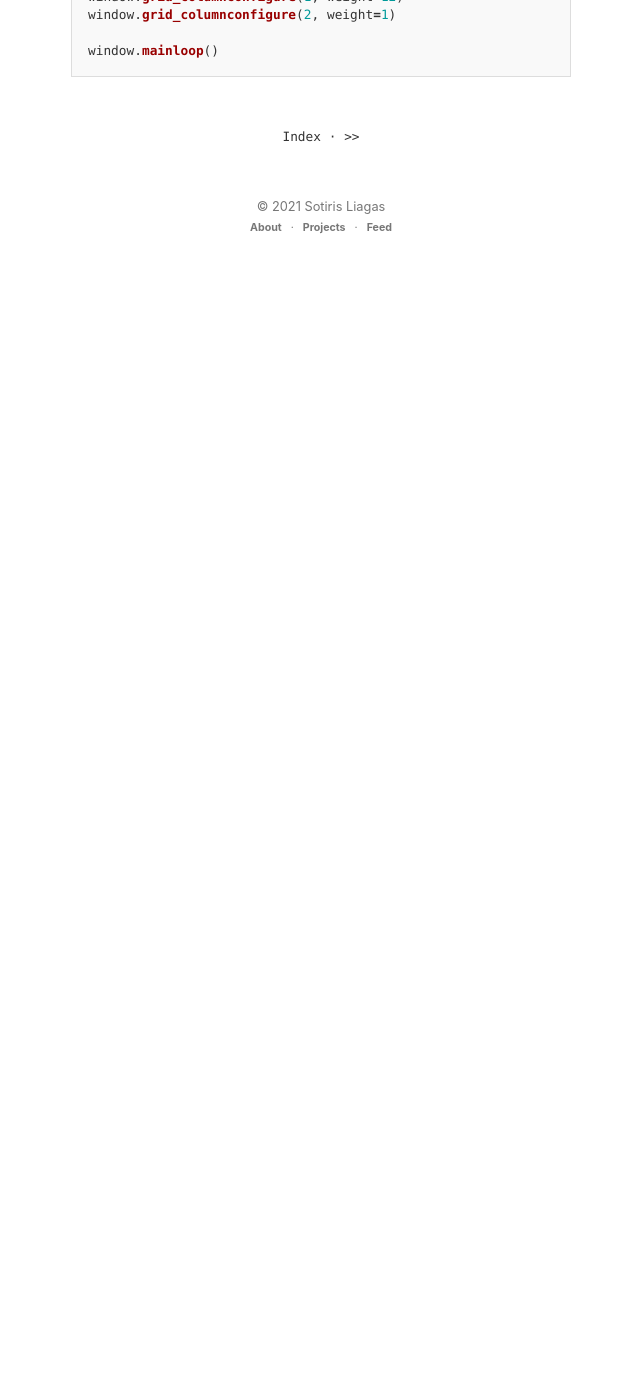
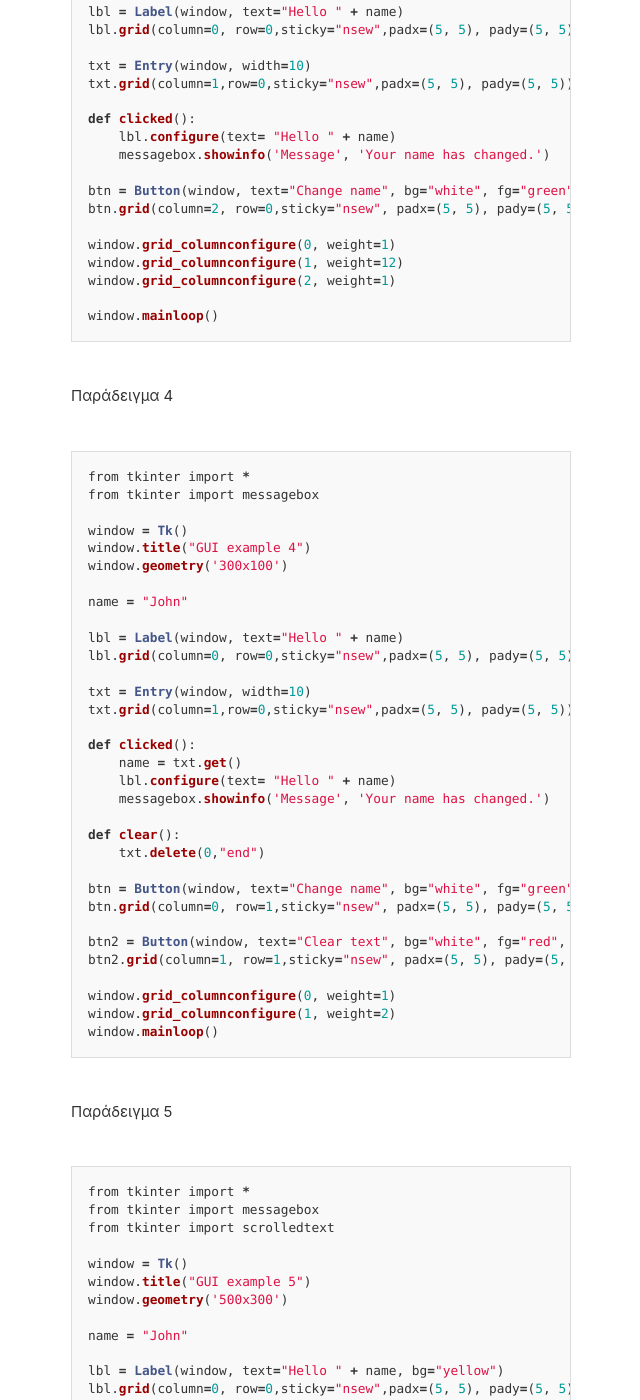
Before and after one commit to liagason/A-Jekyll-Blog, a Jekyll site: the page built from _posts/2021-06-12-simlpe-gui-in-python.md, in a window 1280 px wide and 1400 px high, scrolled down 1482 px. Shown: the whole window, without its empty margins (319-959 px from the left). Built offline with Jekyll 4.4.1, drawn with Linux system fonts in a browser that asks for light colours; before the commit the page ends 1755 px from its top, so only the background shows below that; some of the changed text lies outside the part shown.

Commit message:
Update 2021-06-12-simlpe-gui-in-python.md

````diff
--- a/_posts/2021-06-12-simlpe-gui-in-python.md
+++ b/_posts/2021-06-12-simlpe-gui-in-python.md
@@ -3,6 +3,9 @@ layout: post
 title: Απλό GUI στην Python με tkinter
 ---
 
+Μερικά απλά παραδείγματα για να ξεκινήσουμε να φτιάχνουμε γραφικά περιβάλλοντα με την Python.
+
+Παράδειγμα 1
 ```python
 from tkinter import *
 
@@ -21,11 +24,12 @@ btn.grid(column=1, row=0)
 window.mainloop()
 ```
 
+Παράδειγμα 2
 ```python
 from tkinter import *
 
 window = Tk()
-window.title("GUI example 1")
+window.title("GUI example 2")
 window.geometry('300x100')
 
 name = "John"
@@ -42,6 +46,7 @@ btn.grid(column=1, row=0)
 window.mainloop()
 ```
 
+Παράδειγμα 3
 ```python
 from tkinter import *
 from tkinter import messagebox
@@ -71,3 +76,89 @@ window.grid_columnconfigure(2, weight=1)
 
 window.mainloop()
 ```
+
+Παράδειγμα 4
+```python
+from tkinter import *
+from tkinter import messagebox
+
+window = Tk()
+window.title("GUI example 4")
+window.geometry('300x100')
+
+name = "John"
+
+lbl = Label(window, text="Hello " + name)
+lbl.grid(column=0, row=0,sticky="nsew",padx=(5, 5), pady=(5, 5))
+
+txt = Entry(window, width=10)
+txt.grid(column=1,row=0,sticky="nsew",padx=(5, 5), pady=(5, 5))
+
+def clicked():
+    name = txt.get()
+    lbl.configure(text= "Hello " + name)
+    messagebox.showinfo('Message', 'Your name has changed.')
+
+def clear():
+    txt.delete(0,"end")
+
+btn = Button(window, text="Change name", bg="white", fg="green", command=clicked)
+btn.grid(column=0, row=1,sticky="nsew", padx=(5, 5), pady=(5, 5))
+
+btn2 = Button(window, text="Clear text", bg="white", fg="red", command=clear)
+btn2.grid(column=1, row=1,sticky="nsew", padx=(5, 5), pady=(5, 5))
+
+window.grid_columnconfigure(0, weight=1)
+window.grid_columnconfigure(1, weight=2)
+window.mainloop()
+```
+
+Παράδειγμα 5
+```python
+from tkinter import *
+from tkinter import messagebox
+from tkinter import scrolledtext
+
+window = Tk()
+window.title("GUI example 5")
+window.geometry('500x300')
+
+name = "John"
+
+lbl = Label(window, text="Hello " + name, bg="yellow")
+lbl.grid(column=0, row=0,sticky="nsew",padx=(5, 5), pady=(5, 5))
+
+txt = scrolledtext.ScrolledText(window,width=40,height=10)
+txt.grid(column=1,row=0,sticky="nsew",padx=(5, 5), pady=(5, 5))
+
+def clicked():
+    name = txt.get(0.0,END)
+    lbl.configure(text= "Hello " + name)
+    messagebox.showinfo('Message', 'Your name has changed.')
+    txt.insert(INSERT," line_1")
+    txt.insert(INSERT,"\nline_2")
+
+def clear():
+    txt.delete(0.0,END)
+
+btn = Button(window, text="Change name", bg="white", fg="green", command=clicked)
+btn.grid(column=0, row=1,sticky="nsew", padx=(5, 5), pady=(5, 5))
+
+btn2 = Button(window, text="Clear text", bg="white", fg="red", command=clear)
+btn2.grid(column=1, row=1,sticky="nsew", padx=(5, 5), pady=(5, 5))
+
+def radio():
+    messagebox.showinfo('Message', selected.get())
+
+selected = IntVar()
+rad1 = Radiobutton(window,text='First', value=1, variable=selected, command=radio, width=30)
+rad2 = Radiobutton(window,text='Second', value=2, variable=selected, command=radio, width=30)
+rad3 = Radiobutton(window,text='Third', value=3, variable=selected, command=radio, width=30)
+rad1.grid(column=0, row=2)
+rad2.grid(column=0, row=3)
+rad3.grid(column=0, row=4)
+
+window.grid_columnconfigure(0, weight=1)
+window.grid_columnconfigure(1, weight=2)
+window.mainloop()
+```
````
